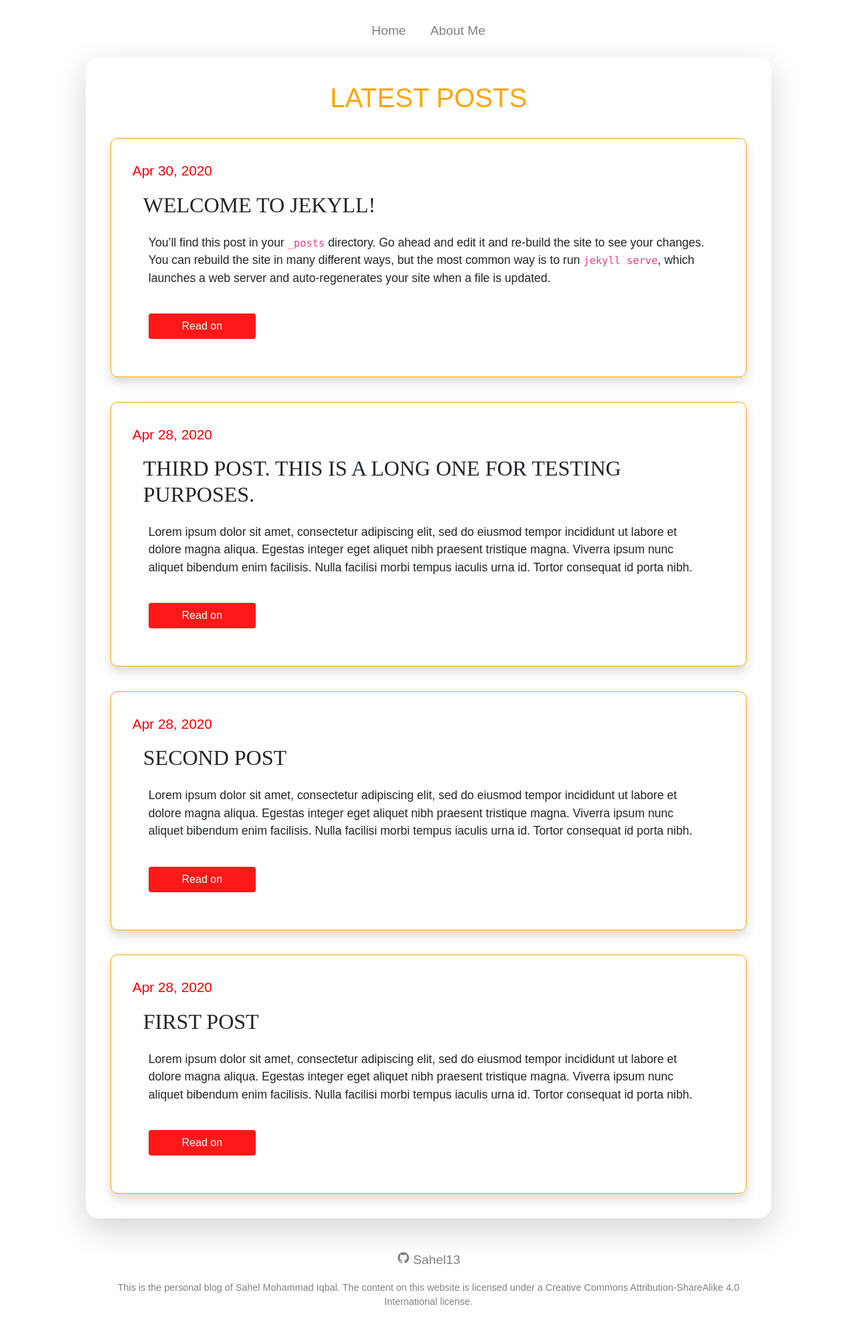
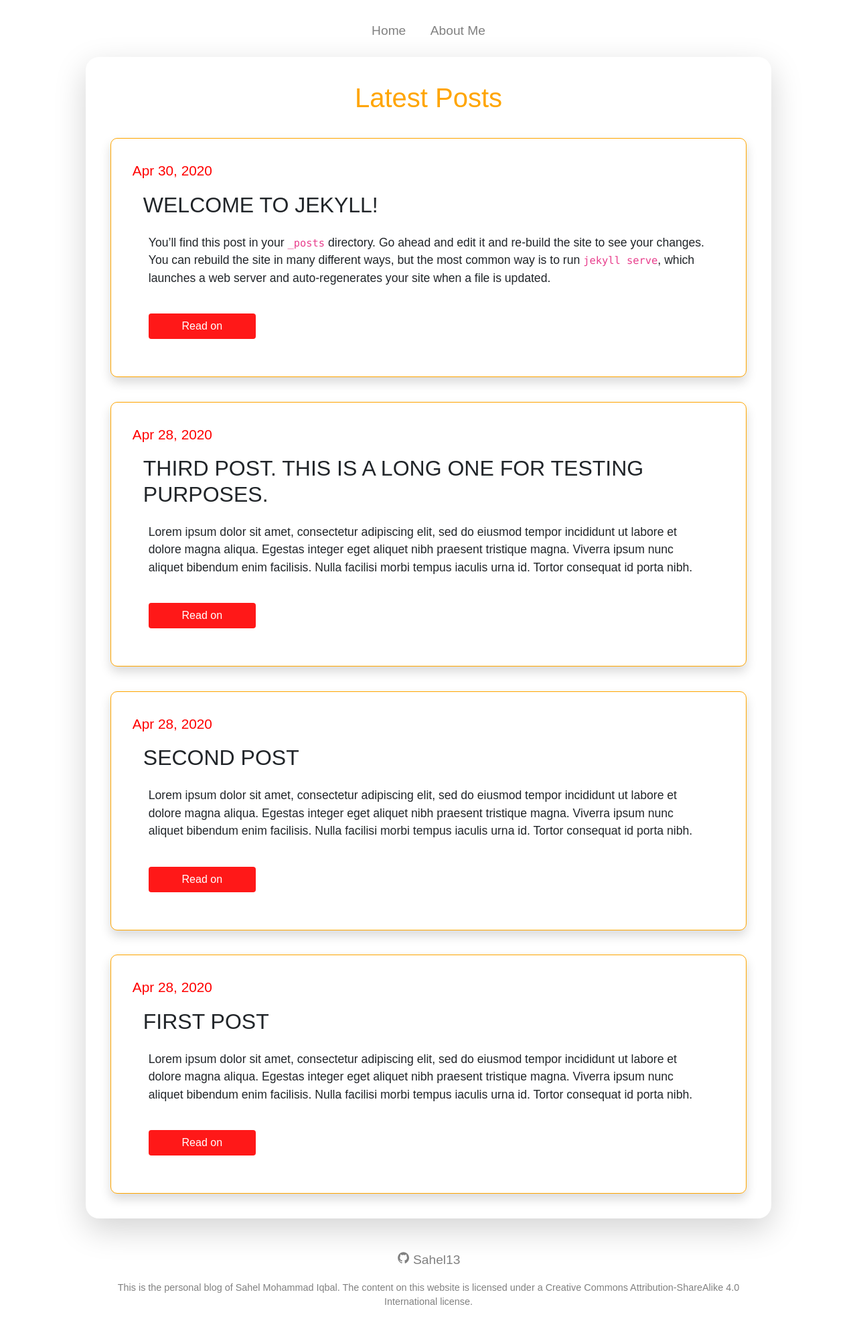
Before and after one commit to Sahel13/TheStudentWatch-Old, a Jekyll site: the page built from index.html, in a window 1280 px wide. Shown: the whole page at 67% size. Built offline with Jekyll 4.4.1, drawn with Linux system fonts in a browser that asks for light colours; nearby versions of some CDN libraries.

Commit message:
Heading optimized for mobile

```diff
--- a/_layouts/post.html
+++ b/_layouts/post.html
@@ -2,7 +2,7 @@
 layout: base_generic
 ---
 
-<h1 id="post-heading">{{ page.title }}</h1>
+<h1 class="main_heading">{{ page.title }}</h1>
 
 <div class="jumbotron postDetail shadow">
 	<span class="date">{{ post.date | date: "%b %-d, %Y" }}</span>
--- a/_sass/base_styling.scss
+++ b/_sass/base_styling.scss
@@ -13,9 +13,15 @@
 @media (max-width: 576px) {
   main {
     width: 100%;
-    padding-left: 0;
-    padding-right: 0;
+    @include sideMargins(0)
   }
+}
+
+.main_heading {
+  font-size: 2.5rem;
+  color: $theme-color;
+  text-align: center;
+  @include sideMargins(1rem)
 }
 
 .jumbotron {
--- a/_sass/home_page.scss
+++ b/_sass/home_page.scss
@@ -1,8 +1,5 @@
 #latest-posts-heading {
   text-transform: uppercase;
-  font-size: 2.5rem;
-  color: $theme-color;
-  text-align: center;
 }
 
 .postList {
@@ -15,7 +12,6 @@
   h1 {
     font-size: 2rem;
     text-transform: uppercase;
-    font-family: abel;
     margin: 1rem;
   }
 
--- a/_sass/post_page.scss
+++ b/_sass/post_page.scss
@@ -1,9 +1,3 @@
-#post-heading {
-  font-size: 2.5rem;
-  color: $theme-color;
-  text-align: center;
-}
-
 .postDetail {
 	p {
 		font-size: 1.1rem;
@@ -13,7 +7,6 @@
 /* Content takes the full width in small screens */
 @media (max-width: 576px) {
   .postDetail {
-  	padding-right: 1rem;
-  	padding-left: 1rem;
+  	@include sideMargins(1rem)
   }
 }
--- a/assets/css/styles.scss
+++ b/assets/css/styles.scss
@@ -6,6 +6,11 @@
 $sup-color: red;
 $spacing: 2.3rem;
 
+@mixin sideMargins($value) {
+	padding-right: $value;
+	padding-left: $value;
+}
+
 @import "header";
 @import "base_styling";
 @import "home_page";
--- a/index.html
+++ b/index.html
@@ -2,7 +2,7 @@
 layout: base_generic
 ---
 
-<h1 id="latest-posts-heading">Latest Posts</h1>
+<h1 class="main_heading">Latest Posts</h1>
 
 {% for post in site.posts %}
 	<div class="jumbotron postList shadow">
```
Also changed, not shown: newsletter.html (added, +10 -0 lines).
